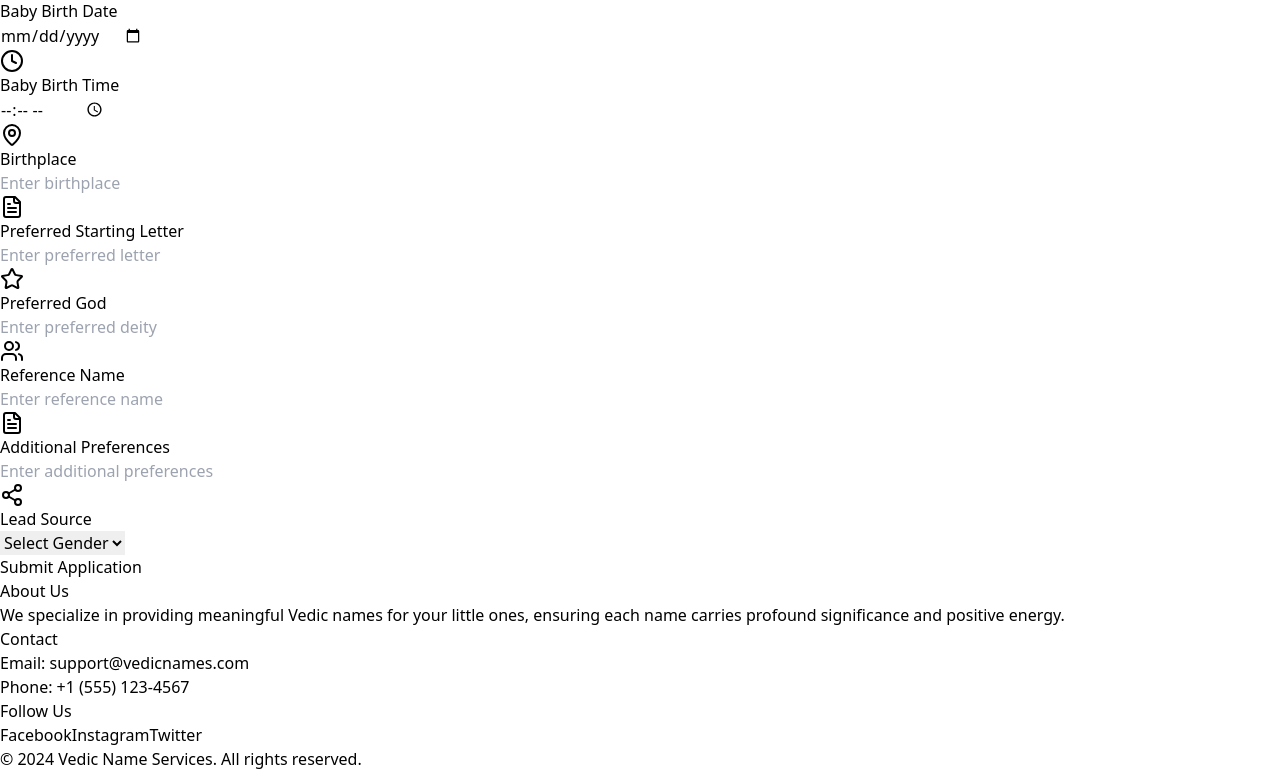
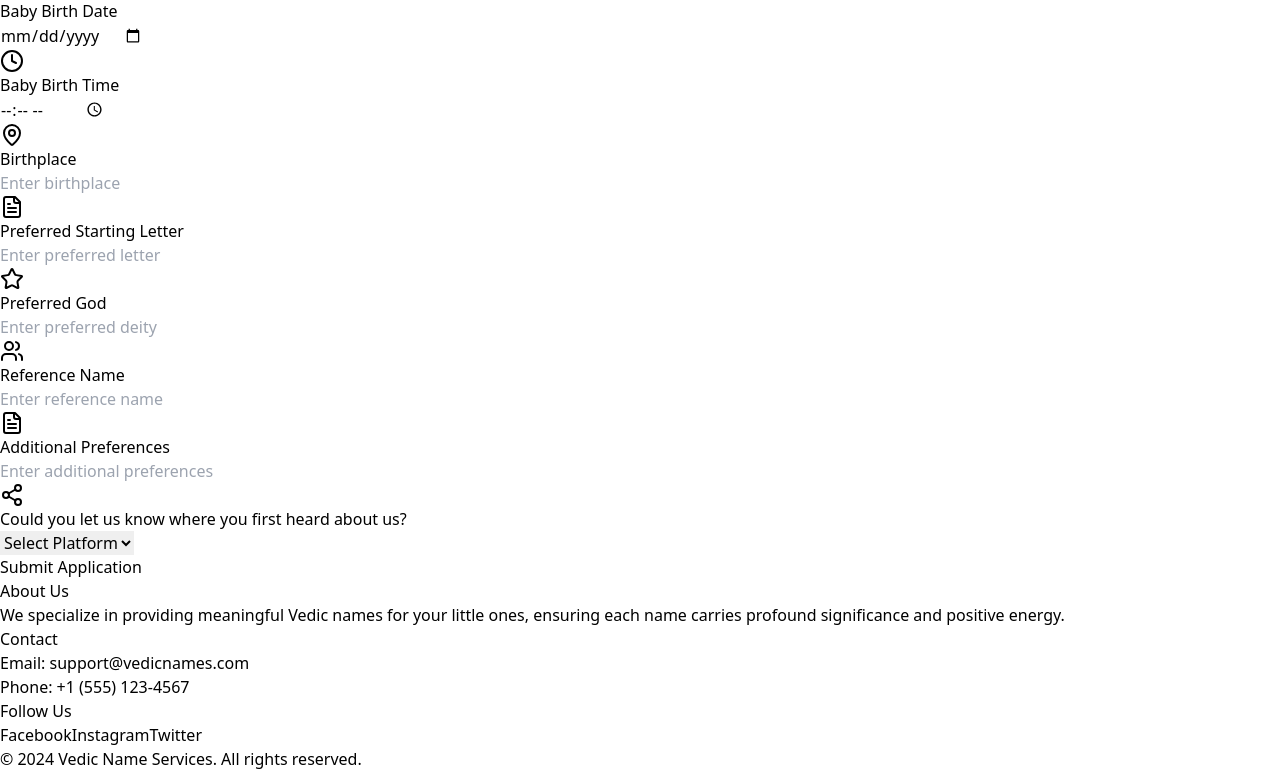
Before and after one commit to ramtejvigna/CRM-form, a React (Vite) app: page / in a window 1280 px wide. Shown: the part 2312-3083 px from the top of the page. Built offline with nearby package versions, Linux system fonts and the light colour scheme.

Commit message:
Changed LeadSource title

```diff
--- a/src/components/Form/index.jsx
+++ b/src/components/Form/index.jsx
@@ -85,7 +85,7 @@ const CustomerForm = () => {
         { icon: <Star />, label: "Preferred God", name: "preferredGod", type: "text", placeholder: "Enter preferred deity" },
         { icon: <Users />, label: "Reference Name", name: "referenceName", type: "text", placeholder: "Enter reference name" },
         { icon: <FileText />, label: "Additional Preferences", name: "additionalPreferences", type: "text", placeholder: "Enter additional preferences" },
-        { icon: <Share2 className="w-5 h-5 text-purple-600" />, label: "Lead Source", name: "leadSource", type: "select", options: ['Instagram', 'Facebook', 'Our Website', 'Other'] }
+        { icon: <Share2 className="w-5 h-5 text-purple-600" />, label: "Could you let us know where you first heard about us?", name: "leadSource", type: "select", options: ['Instagram', 'Facebook', 'Our Website', 'Other'] }
     ];
 
     return (
@@ -159,7 +159,8 @@ const CustomerForm = () => {
                                         onChange={handleChange}
                                         className="w-full p-3 border border-gray-300 rounded-lg focus:ring-2 focus:ring-purple-400 focus:border-transparent transition-all"
                                     >
-                                        <option value="">Select Gender</option>
+                                        <option value="">
+                                        {field.name === "babyGender" ? "Select Gender" : "Select Platform"}</option>
                                         {field.options.map((option) => (
                                             <option key={option} value={option}>{option}</option>
                                         ))}
```
